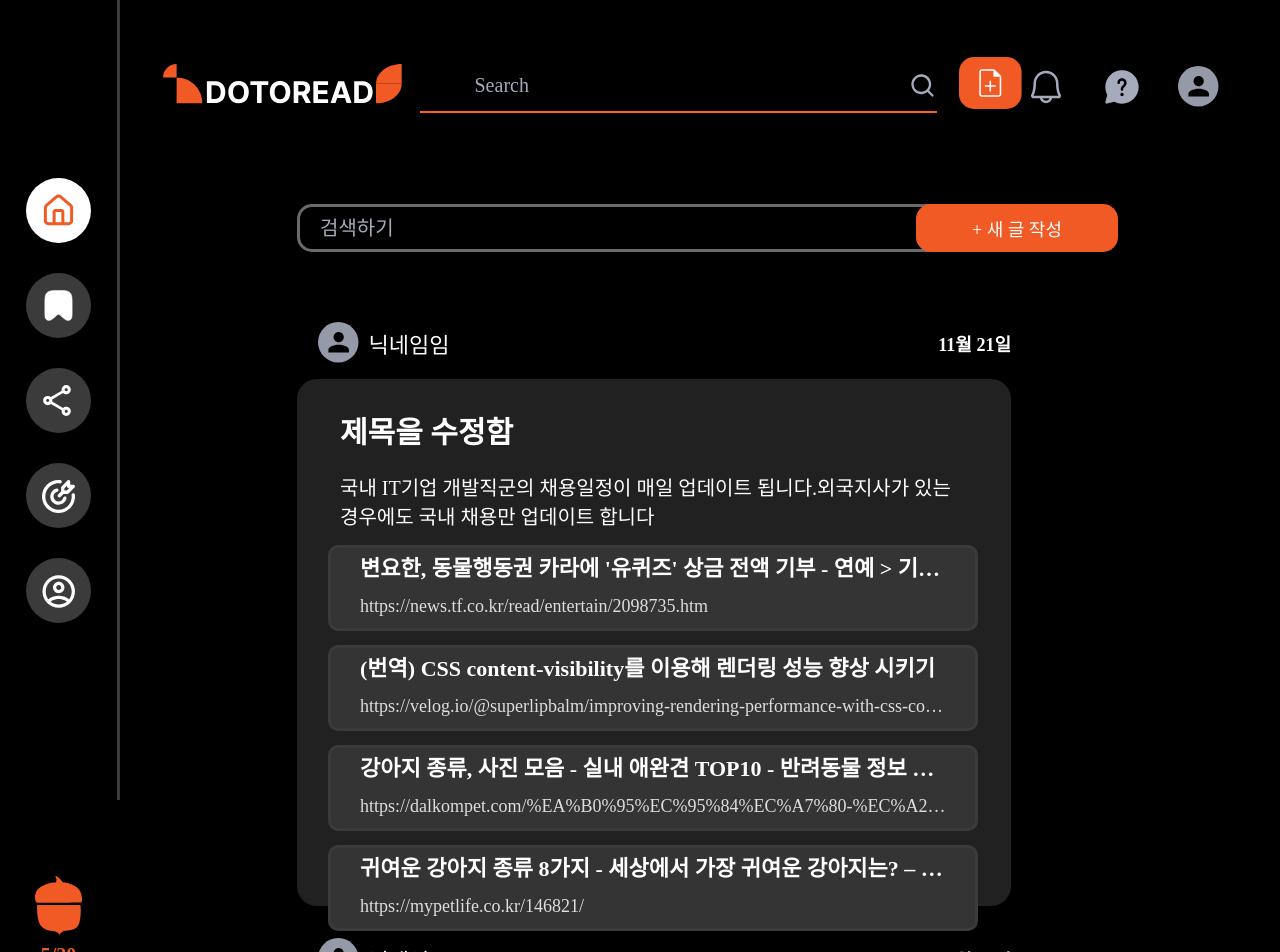
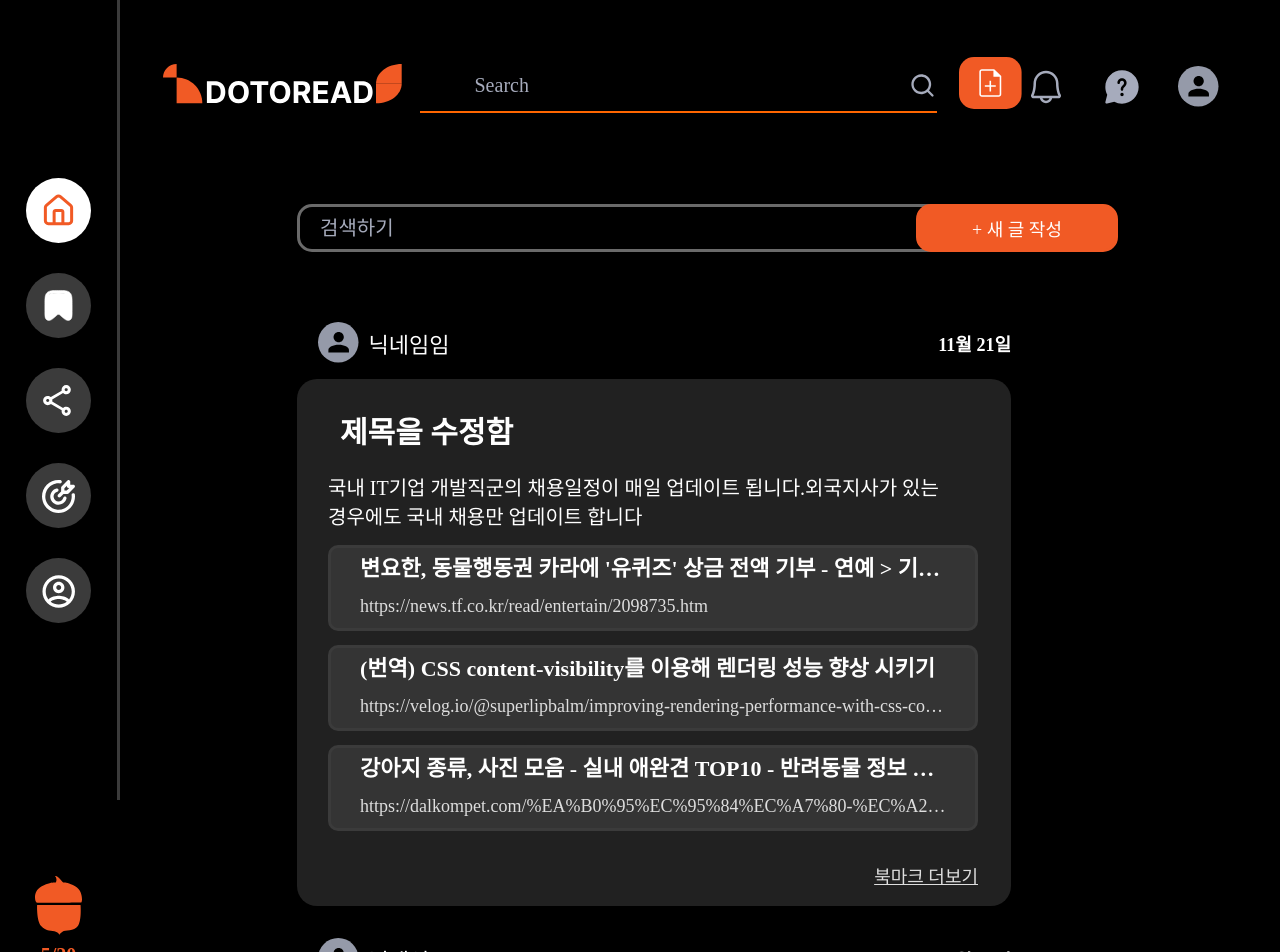
Before and after one commit to KIMGEONHWI/DOTOREAD-CLIENT, a React (Vite) app: page /share in a window 1280 px wide. Shown: the top 952 px of the page. Built offline with nearby package versions, Linux system fonts and the light colour scheme.

Commit message:
style : 스크롤 구현 완료

```diff
--- a/src/pages/Share/CollectionContent.tsx
+++ b/src/pages/Share/CollectionContent.tsx
@@ -44,6 +44,7 @@ const CollectionContent = ({ collection }: CollectionContentProps) => {
 						))}
 					</ListItemWrapper>
 				</Content>
+				<SeeMore>북마크 더보기</SeeMore>
 			</ContentWrapper>
 		</Container>
 	);
@@ -86,31 +87,31 @@ const ContentWrapper = styled.div`
 
 const Content = styled.div`
 	max-height: 36.8rem;
-	background: green;
+	width: 66.5rem;
 	overflow-y: auto;
+	position: absolute;
+	top: 15rem;
+	left: 3.1rem;
+	&::-webkit-scrollbar {
+		width: 0.7rem;
+		height: 36.8rem;
+	}
 
-	// &::-webkit-scrollbar {
-	// 	width: 0.7rem;
-	// 	height: 70rem;
-	// }
+	&::-webkit-scrollbar-track {
+		background: none;
+	}
 
-	// &::-webkit-scrollbar-track {
-	// 	background: none;
-	// }
-
-	// &::-webkit-scrollbar-thumb {
-	// 	border-radius: 15px;
-	// 	cursor: pointer;
-	// 	height: 19.6rem;
-	// 	width: 0.7rem;
-	// 	background: ${({ theme }) => theme.colors.white2};
-	// }
+	&::-webkit-scrollbar-thumb {
+		border-radius: 15px;
+		cursor: pointer;
+		height: 19.6rem;
+		width: 0.7rem;
+		background: ${({ theme }) => theme.colors.white2};
+	}
 `;
 
 const ListItemWrapper = styled.div`
-	position: absolute;
-	top: 22.3rem;
-	left: 3.1rem;
+	margin-top: 2.5rem;
 	display: flex;
 	flex-direction: column;
 	gap: 1.4rem;
@@ -125,10 +126,18 @@ const Title = styled.div`
 	margin-top: 2.9rem;
 `;
 const Memo = styled.div`
-	position: absolute;
+	height: 4.8rem;
 	${({ theme }) => theme.fonts.Pretendard_Medium_20px};
 	color: ${({ theme }) => theme.colors.white1};
-	left: 4.3rem;
+
 	padding-right: 4.3rem;
-	top: 15rem;
 `;
+const SeeMore = styled.div`
+	position: absolute;
+	top: 54rem;
+	right: 3.3rem;
+	text-decoration-line: underline;
+	text-decoration-style: solid;
+	${({ theme }) => theme.fonts.Pretendard_Medium_18px};
+	color: ${({ theme }) => theme.colors.white2};
+`;
```
